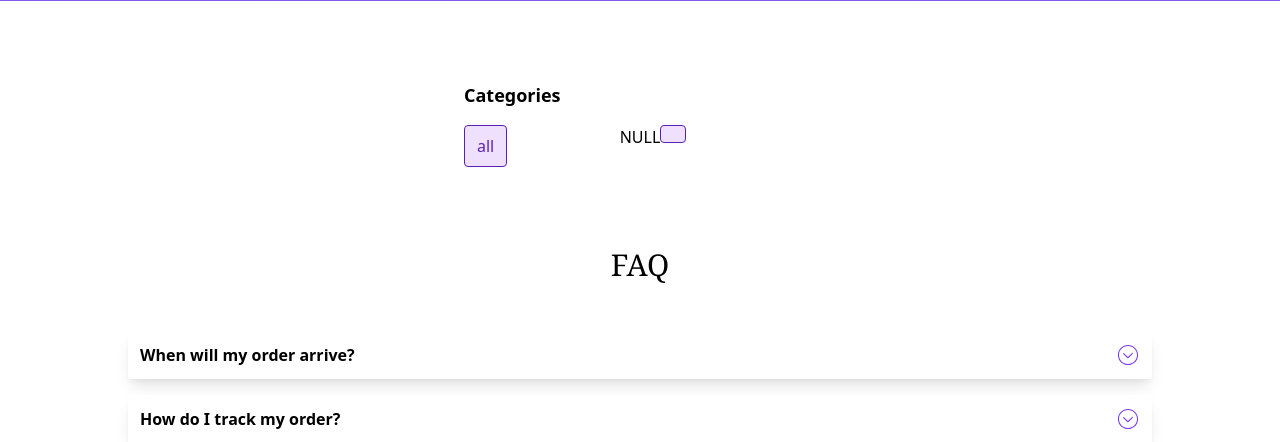
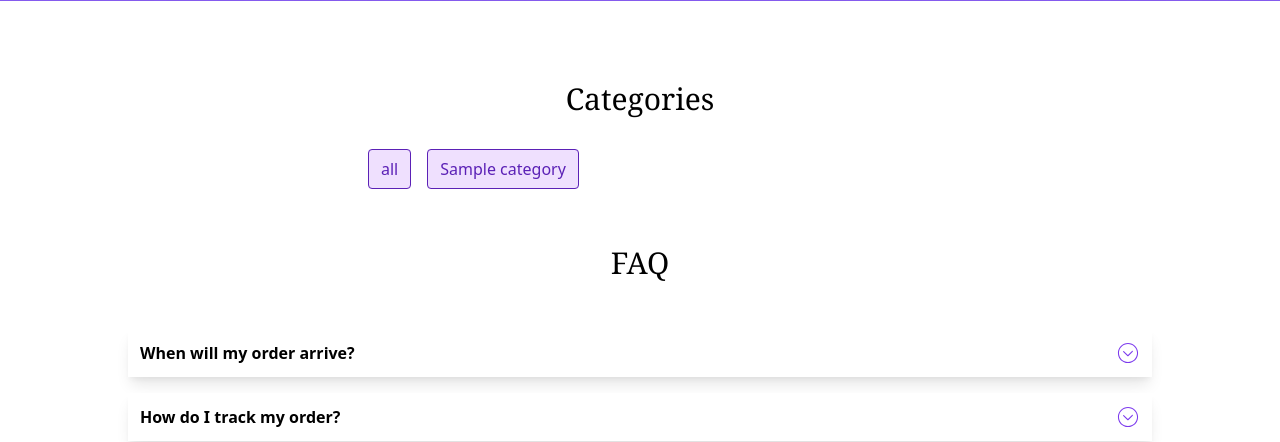
Before and after one commit to soutenance-croisee/wiki, a PHP site: page /wiki/ in a window 1280 px wide. Shown: the part 783-1225 px from the top of the page. Run offline with PHP 8.4, Linux system fonts and the light colour scheme; the visitor is signed in with stand-in values (Sample User, id 1); tables that the repository leaves empty hold one stand-in row (values such as "Sample post"); data that the repository does not hold is empty; some libraries are stand-ins or nearby versions.

Commit message:
showing categories without errors

```diff
--- a/app/controllers/Pages.php
+++ b/app/controllers/Pages.php
@@ -12,12 +12,13 @@ class Pages extends Controller
     public function get_categories()
     {
         $categories = $this->userModel->fetchCategories();
+        // var_dump($categories);
         return $categories;
     }
     public function index()
     {
         $data['categories'] = $this->get_categories();
 
-        $this->view('pages/index');
+        $this->view('pages/index', $data);
     }
 }
--- a/app/views/pages/index.php
+++ b/app/views/pages/index.php
@@ -24,30 +24,29 @@
 
         <img src="<?php echo URLROOT . '/images/logo.jpeg'; ?>" alt="" class="h-[90vh] w-full">
     </div>
-    <div class="w-full rounded-lg p-4 mt-16 max-w-sm mx-auto">
-        <h2 class="font-os text-lg font-bold">Categories</h2>
-        <ul class="flex items-start flex-wrap mt-4">
-            <li class="flex flex-1">
+    <div class="w-full rounded-lg p-4 mt-16 max-w-xl mx-auto">
+        <h3 class="font-serif text-3xl mx-auto text-center mb-10">Categories</h3>
+
+        <ul class="flex items-start flex-wrap mt-4 gap-4">
+            <li class="">
                 <a class="p-2 px-3 border-purple-800 mb-4 rounded font-medium hover:bg-transparent hover:border-purple-800 border bg-purple-400/25 dark:bg-purple text-purple-800"
                     href="category/all">
                     all
                 </a>
             </li>
 
-            <?php
-            var_dump($data['categories']);
-            foreach ($data['categories'] as $category)
-            ?>
-            <li class="flex flex-1">
-                <a class="p-2 px-3 border-purple-800 mb-4 rounded font-medium hover:bg-transparent hover:border-purple-800 border bg-purple-400/25 dark:bg-purple text-purple-800"
-                    href="category/react-js">
-                    <?php $category['title'] ?>
-                </a>
-            </li>
+            <?php foreach ($data['categories'] as $category): ?>
+                <li class="">
+                    <a class="p-2 px-3 border-purple-800 mb-4 rounded font-medium hover:bg-transparent hover:border-purple-800 border bg-purple-400/25 dark:bg-purple text-purple-800"
+                        href="category/<?php echo $category['title']; ?>">
+                        <?php echo $category['title']; ?>
+                    </a>
+                </li>
+            <?php endforeach; ?>
+        </ul>
 
+    </div>
 
-        </ul>
-    </div>
 
     <main id="faq" class=" p-5 bg-light-blue -mt-20">
         <div class="flex justify-center items-start my-2">
```
